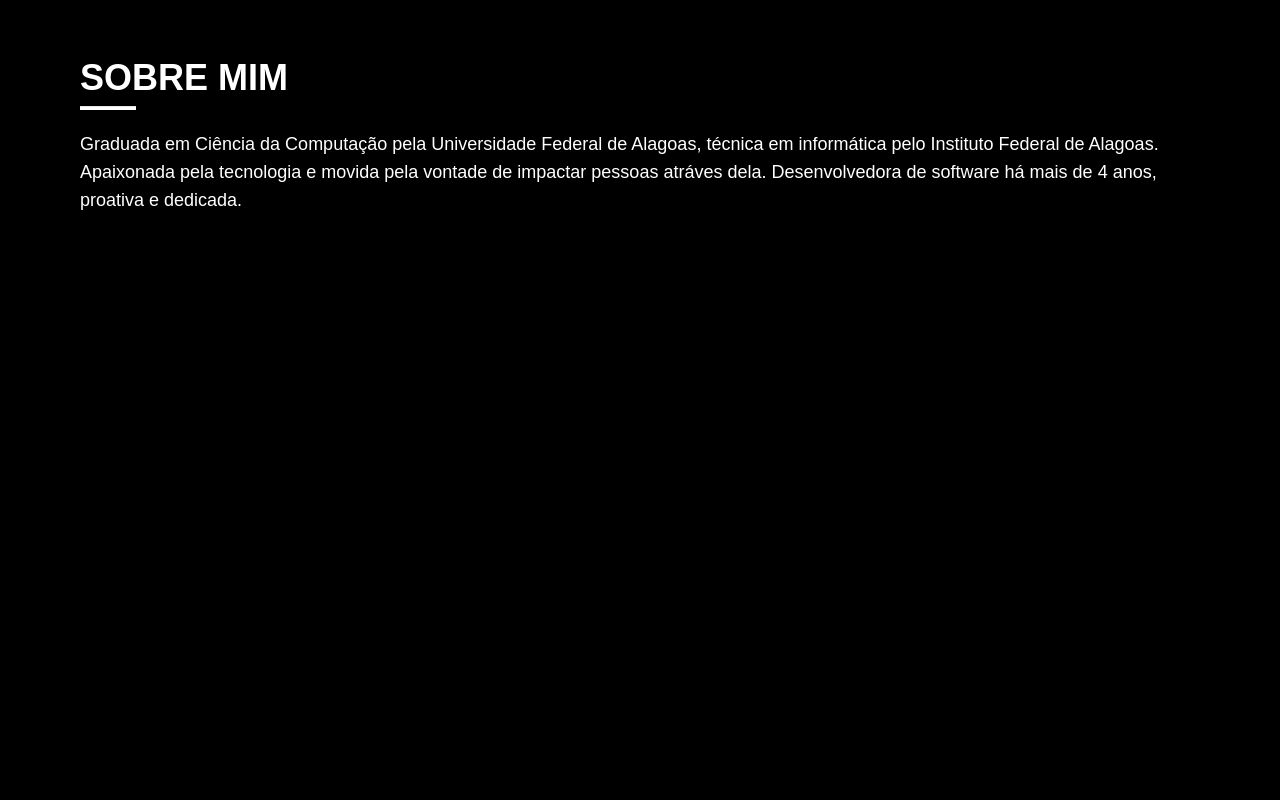
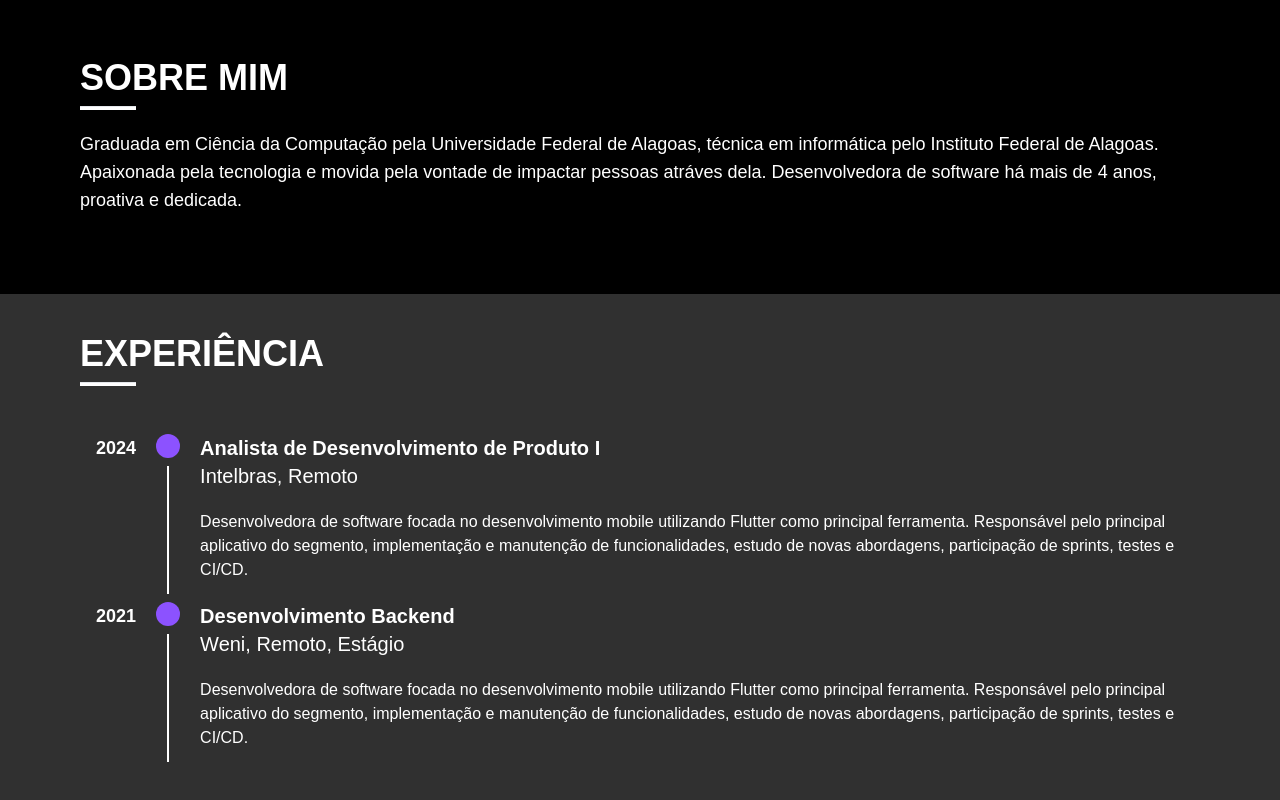
Before and after one commit to SamillyNunes/portfolio, a Next.js app: page / in a window 1280 px wide. Shown: the part 742-1542 px from the top of the page. Before the commit the page ends 1036 px from the top, so only its background shows below. Built offline with nearby package versions, Linux system fonts and the light colour scheme.

Commit message:
ui: xp page added

```diff
--- /dev/null
+++ b/src/components/XpLineInfo.tsx
@@ -0,0 +1,46 @@
+interface XpLineInfo{
+    year: string;
+    title: string;
+    subtitle: string;
+    description: string;
+}
+
+export default function XpLineInfo(props: XpLineInfo){
+    return (
+        <div className="flex flex-row mt-2">
+            <div className="w-[10%] flex justify-end">
+                <h3 className="text-lg font-bold ">
+                    {/* 2024 */}
+                    {props.year}
+                </h3>
+            </div>
+            <div className="flex flex-col justify-center items-center">
+                <div className="
+                    bg-primary-purple
+                    mx-5 mb-2
+                    w-6 h-6
+                    rounded-full
+                "></div>
+
+                <div className="
+                    w-0.5 h-32
+                    bg-white
+                ">
+
+                </div>
+            </div>
+            <div className="flex flex-col justify-start">
+                <h3 className="text-xl font-bold">
+                    {/* Analista de Desenvolvimento de Produto I */}
+                    {props.title}
+                </h3>
+                <h3 className="text-xl">
+                    {props.subtitle}
+                </h3>
+                <h5 className="text-base mt-5">
+                    {props.description}
+                </h5>
+            </div>
+        </div>
+    );
+}
--- /dev/null
+++ b/src/components/pages/XpPage.tsx
@@ -0,0 +1,25 @@
+import Title from "../Title";
+import XpLineInfo from "../XpLineInfo";
+
+export default function XpPage(){
+    return (
+        <div className="h-screen bg-dark-gray px-20 py-10">
+            <Title label="EXPERIÊNCIA" />
+            <div className="flex flex-col mt-10">
+                <XpLineInfo
+                    year="2024"
+                    title="Analista de Desenvolvimento de Produto I"
+                    subtitle="Intelbras, Remoto"
+                    description="Desenvolvedora de software focada no desenvolvimento mobile utilizando Flutter como principal ferramenta. Responsável pelo principal aplicativo do segmento, implementação e manutenção de funcionalidades, estudo de novas abordagens, participação de sprints, testes e CI/CD."
+                />
+                <XpLineInfo
+                    year="2021"
+                    title="Desenvolvimento Backend"
+                    subtitle="Weni, Remoto, Estágio"
+                    description="Desenvolvedora de software focada no desenvolvimento mobile utilizando Flutter como principal ferramenta. Responsável pelo principal aplicativo do segmento, implementação e manutenção de funcionalidades, estudo de novas abordagens, participação de sprints, testes e CI/CD."
+                />
+
+            </div>
+        </div>
+    );
+}
--- a/src/pages/index.tsx
+++ b/src/pages/index.tsx
@@ -1,6 +1,7 @@
 import Header from "@/components/Header";
 import AboutPage from "@/components/pages/AboutPage";
 import HomePage from "@/components/pages/HomePage";
+import XpPage from "@/components/pages/XpPage";
 
 export default function Home() {
   return (
@@ -8,6 +9,7 @@ export default function Home() {
         <Header/>
         <HomePage />
         <AboutPage/>
+        <XpPage/>
     </div>
   );
 }
--- a/src/styles/globals.css
+++ b/src/styles/globals.css
@@ -25,4 +25,5 @@
 body {
   /* color: rgb(var(--foreground-rgb)); */
   background-color: black;
+  color: white;
 }
--- a/tailwind.config.ts
+++ b/tailwind.config.ts
@@ -9,7 +9,9 @@ const config: Config = {
   theme: {
     extend: {
       colors:{
-        'primary-purple': '#8C52FF'
+        'primary-purple': '#8C52FF',
+        'light-purple': '#AE85FF',
+        'dark-gray': '#303030'
       },
       backgroundImage: {
         "gradient-radial": "radial-gradient(var(--tw-gradient-stops))",
```
